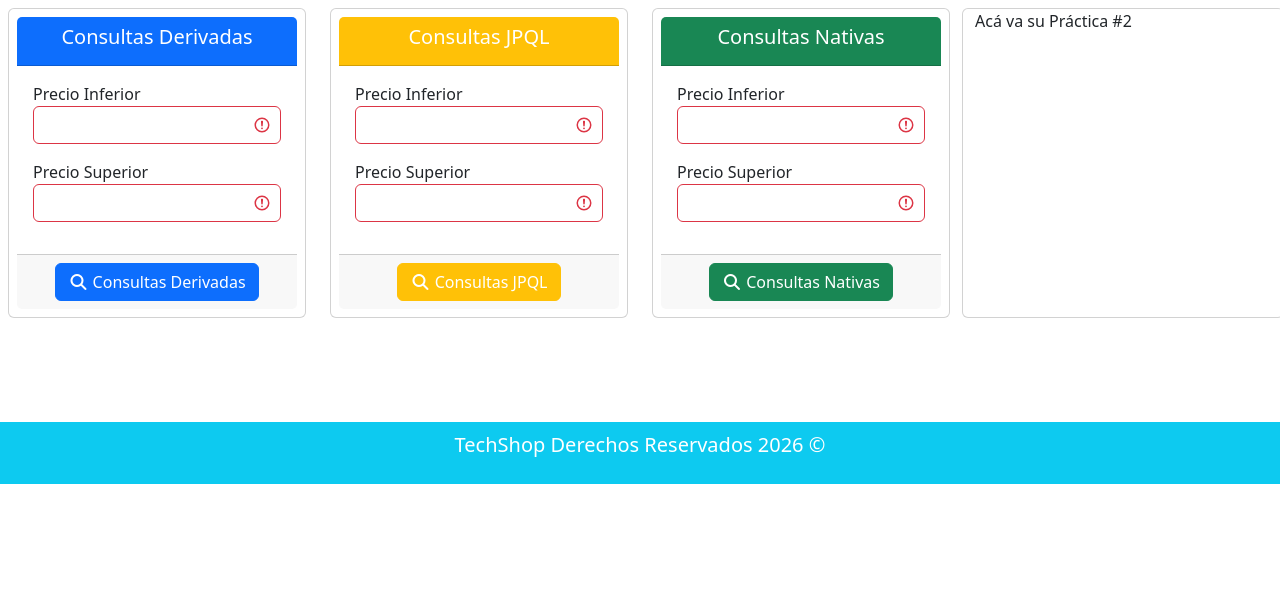
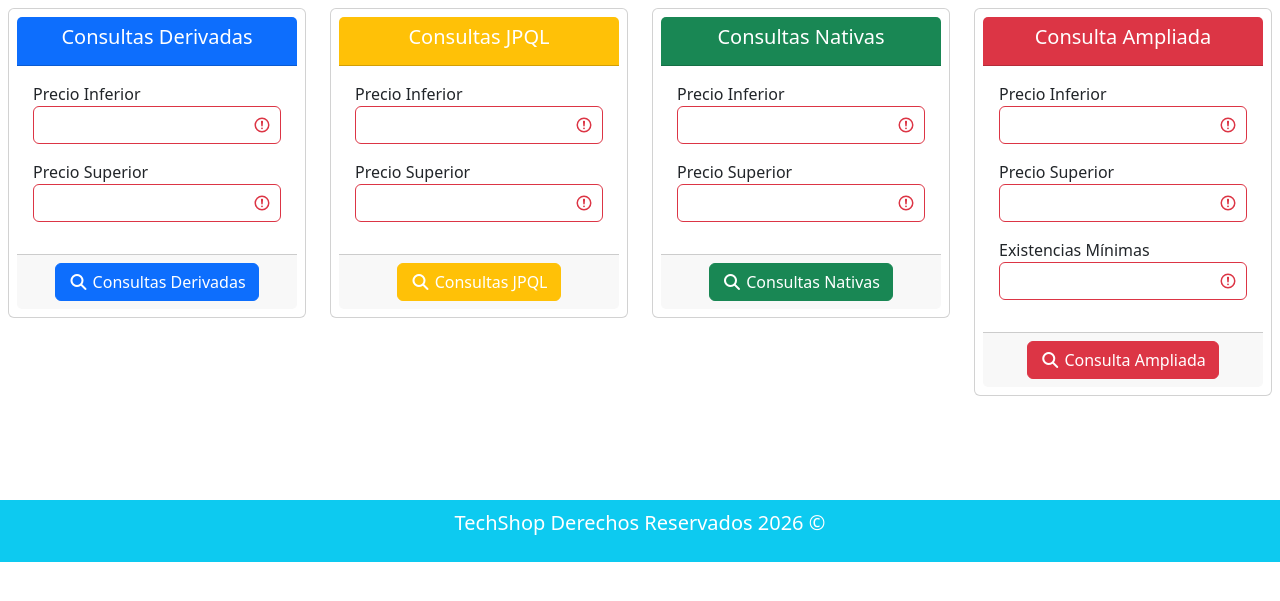
Before and after one commit to proyectoscj26-spec/tienda, a Spring app: template src/main/resources/templates/consultas/listado.html in a window 1280 px wide. Shown: the part 112-713 px from the top of the page. Run offline with Thymeleaf, Linux system fonts and the light colour scheme; the template is opened without the code that fills it, so the values that code supplies are empty; some of the project's set-up classes (security, data sources, template engines, error pages and the like) are left out, and stand-ins take their place; some libraries are stand-ins or nearby versions.

Commit message:
Commit: Clase 9 - PRACTICA2

```diff
--- a/src/main/java/com/tienda/service/ProductoService.java
+++ b/src/main/java/com/tienda/service/ProductoService.java
@@ -82,4 +82,9 @@ public class ProductoService {
         return productoRepository.consultaSQL(precioInf, precioSup);
     }
 
+    @Transactional(readOnly = true)
+    public List<Producto> consultaAmpliada(BigDecimal precioInf, BigDecimal precioSup, Integer existencias) {
+        return productoRepository.consultaAmpliada(precioInf, precioSup, existencias);
+    }
+
 }
--- a/src/main/resources/application.properties
+++ b/src/main/resources/application.properties
@@ -2,7 +2,7 @@
 spring.application.name=tienda
 
 #Para definir el puerto donde "escuchará" el servidor
-server.port=8081
+server.port=8085
 
 
 # CLASE 2
--- a/src/main/resources/messages.properties
+++ b/src/main/resources/messages.properties
@@ -187,3 +187,5 @@ usuario.password=Contrase\u00f1a
 usuario.telefono=Tel\u00e9fono
 usuario.total=Total Usuarios
 usuario.username=Usuario
+consultas.ampliada=Consulta Ampliada
+consultas.existencias.minimas=Existencias M\u00ednimas
--- a/src/main/resources/messages_en.properties
+++ b/src/main/resources/messages_en.properties
@@ -184,3 +184,5 @@ ruta.rol=Role
 ruta.ruta=Route
 ruta.seleccionarRol=Select a role
 ruta.total=Total routes
+consultas.ampliada=Extended Query
+consultas.existencias.minimas=Minimum Stock
--- a/src/main/resources/messages_es.properties
+++ b/src/main/resources/messages_es.properties
@@ -185,3 +185,5 @@ registro.registrado.nocorreo=El usuario fue registrado, pero no fue posible envi
 registro.nocorreo=No fue posible enviar el correo de recuperaci\u00f3n.
 ruta.agregar=Agregar ruta
 ruta.listado.protegidas=Rutas que requieren rol
+consultas.ampliada=Consulta Ampliada
+consultas.existencias.minimas=Existencias M\u00ednimas
--- a/src/main/resources/messages_fr.properties
+++ b/src/main/resources/messages_fr.properties
@@ -184,3 +184,5 @@ ruta.rol=R\u00f4le
 ruta.ruta=Itin\u00e9raire
 ruta.seleccionarRol=S\u00e9lectionnez un r\u00f4le
 ruta.total=Nombre total d'itin\u00e9raires
+consultas.ampliada=Requ\u00eate \u00e9tendue
+consultas.existencias.minimas=Stock minimum
--- a/src/main/resources/messages_it.properties
+++ b/src/main/resources/messages_it.properties
@@ -185,3 +185,5 @@ registro.registrado.nocorreo=Utente registrato, ma non \u00e8 stato possibile in
 registro.nocorreo=Impossibile inviare l'e-mail di recupero.
 ruta.agregar=Aggiungi percorso
 ruta.listado.protegidas=Percorsi che richiedono un ruolo
+consultas.ampliada=Query Estesa
+consultas.existencias.minimas=Scorta Minima
--- a/src/main/resources/messages_pt.properties
+++ b/src/main/resources/messages_pt.properties
@@ -184,3 +184,5 @@ ruta.seleccionarRol=Selecione uma fun\u00e7\u00e3o
 ruta.total=N\u00famero total de rotas
 rol.error05=J\u00e1 existe um cargo com esse nome.
 rol.total=Total de fun\u00e7\u00f5es
+consultas.ampliada=Consulta Ampliada
+consultas.existencias.minimas=Estoque M\u00ednimo
--- a/src/main/resources/templates/consultas/fragmentos.html
+++ b/src/main/resources/templates/consultas/fragmentos.html
@@ -67,8 +67,40 @@
             <div th:replace="~{consultas/fragmentos :: formConsulta('primary',#{consultas.derivadas},'/consultas/consultaDerivada')}"/>
             <div th:replace="~{consultas/fragmentos :: formConsulta('warning',#{consultas.jpql},'/consultas/consultaJPQL')}"/>
             <div th:replace="~{consultas/fragmentos :: formConsulta('success',#{consultas.sql},'/consultas/consultaSQL')}"/>
-            <div class='card'><p>Acá va su Práctica #2</p></div>
+            <div th:replace="~{consultas/fragmentos :: formAmpliada('danger',#{consultas.ampliada},'/consultas/consultaAmpliada')}"/>
         </section>
+
+        <div th:fragment='formAmpliada(colorForm, textoForm, urlForm)'>
+            <form method="post" th:action='@{${urlForm}}' class='was-validated'>
+                <div class='card p-2'>
+                    <div class="card-header text-center text-white" th:classappend="${'bg-'+colorForm}">
+                        <h5>[[${textoForm}]]</h5>
+                    </div>
+                    <div class="card-body">
+                        <div class='mb-3'>
+                            <label>[[#{consultas.precio.inferior}]]</label>
+                            <input type="number" name='precioInf' th:value='${precioInf}'
+                                   class='form-control' min="0" required/>
+                        </div>
+                        <div class='mb-3'>
+                            <label>[[#{consultas.precio.superior}]]</label>
+                            <input type="number" name='precioSup' th:value='${precioSup}'
+                                   class='form-control' min="0" required/>
+                        </div>
+                        <div class='mb-3'>
+                            <label>[[#{consultas.existencias.minimas}]]</label>
+                            <input type="number" name='existencias' th:value='${existencias}'
+                                   class='form-control' min="0" required/>
+                        </div>
+                    </div>
+                    <div class="card-footer text-center">
+                        <button type='submit' class='btn text-white' th:classappend="${'btn-'+colorForm}">
+                            <i class='fa-solid fa-magnifying-glass'></i> [[${textoForm}]]
+                        </button>
+                    </div>
+                </div>
+            </form>
+        </div>
 
         <div th:fragment='formConsulta(colorForm, textoForm, urlForm)'>
             <form method="post" th:action='@{${urlForm}}' class='was-validated'>
```
Also changed, not shown: src/main/java/com/tienda/controller/ConsultaController.java (+13 -0 lines), src/main/java/com/tienda/repository/ProductoRepository.java (+8 -0 lines).
